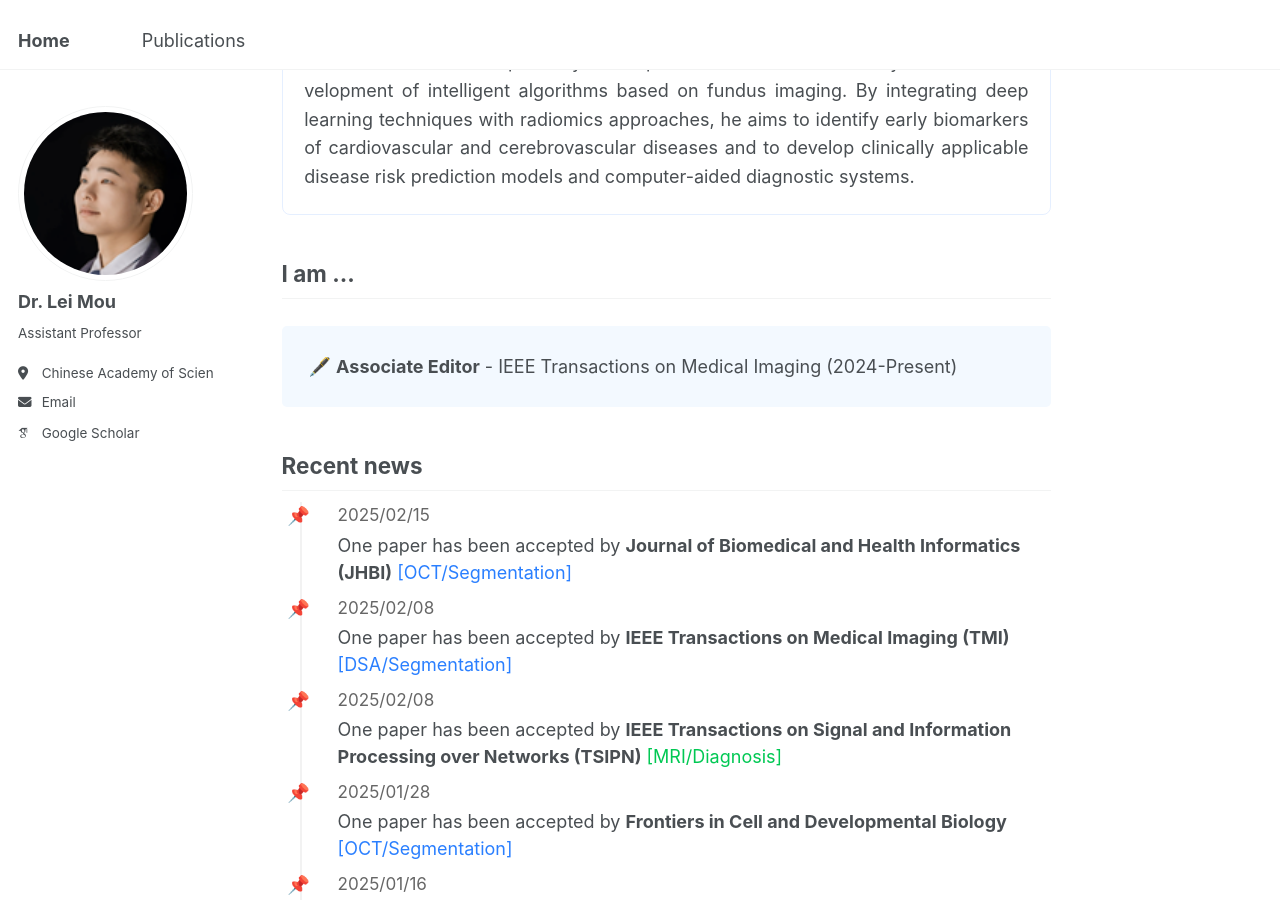
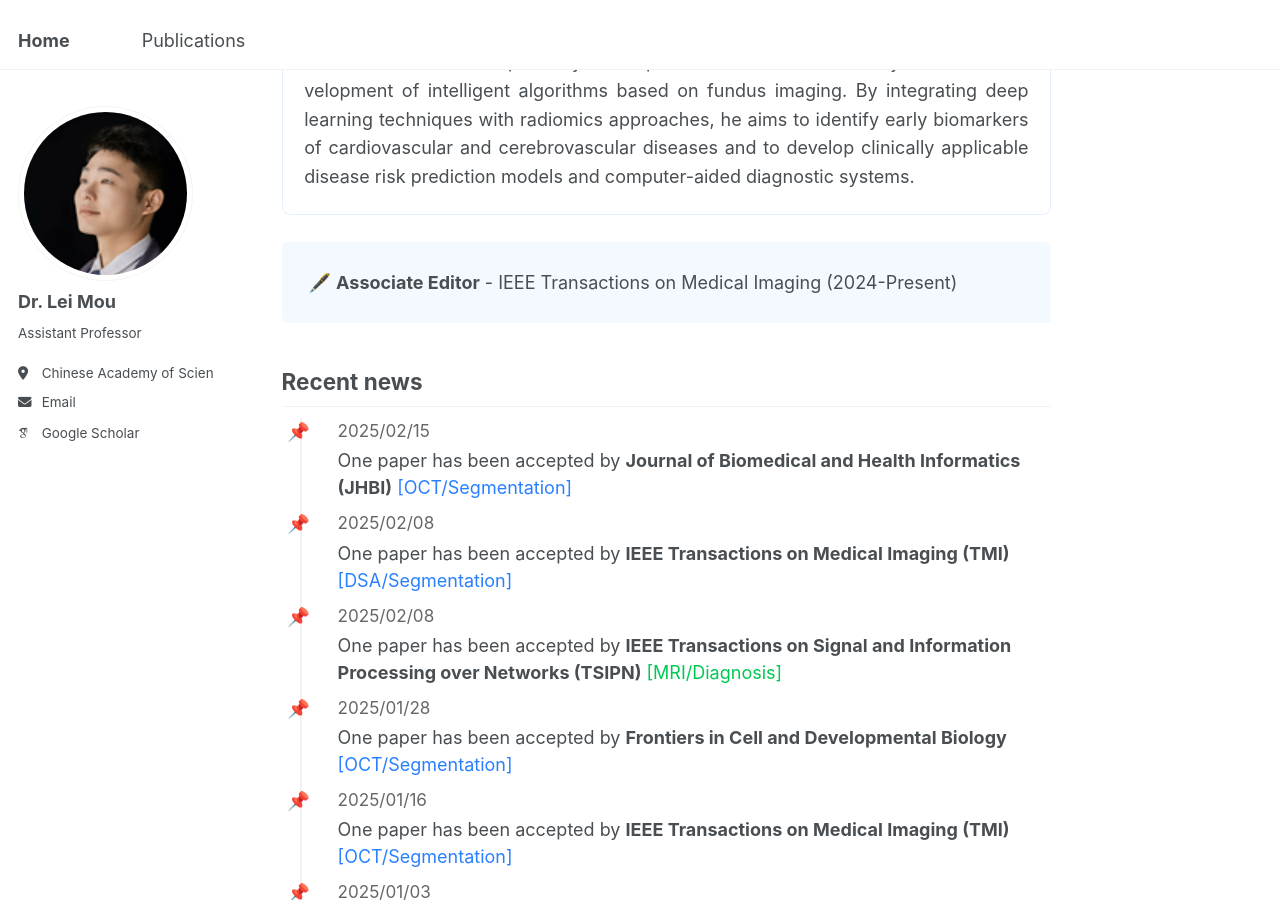
Before and after one commit to iBrain-007/iBrain-007.github.io, a Jekyll site: the page built from _pages/about.md, in a window 1280 px wide and 900 px high, scrolled down 454 px. Built offline with Jekyll 4.4.1, drawn with Linux system fonts in a browser that asks for light colours; some web fonts are replaced.

```diff
--- a/_pages/about.md
+++ b/_pages/about.md
@@ -107,8 +107,6 @@ redirect_from:
 Dr. Lei Mou received his B.Sc. degree in Information Security from Wuhan University of Science and Technology in 2017, followed by an M.Sc. degree in Software Engineering from the same institution in 2020. He completed his Ph.D. in Mechanical Manufacturing and Automation at the University of Chinese Academy of Sciences in 2024 under the supervision of Prof. <a href="https://ytianzhao.github.io/" style="color: var(--accent-color); text-decoration: underline;">Yitian Zhao</a>. His research interests focus on intelligent medical imaging analysis and the innovative application of artificial intelligence in healthcare. His work primarily encompasses multimodal data analysis and the development of intelligent algorithms based on fundus imaging. By integrating deep learning techniques with radiomics approaches, he aims to identify early biomarkers of cardiovascular and cerebrovascular diseases and to develop clinically applicable disease risk prediction models and computer-aided diagnostic systems.
 </p>
 
-<h2>I am ...</h2>
-
 <div style="background: #f3f9ff; padding: 1.5rem; border-radius: 5px; margin: 1.5rem 0;">
 🖋️ <strong>Associate Editor</strong> - IEEE Transactions on Medical Imaging (2024-Present)
 </div>
```
